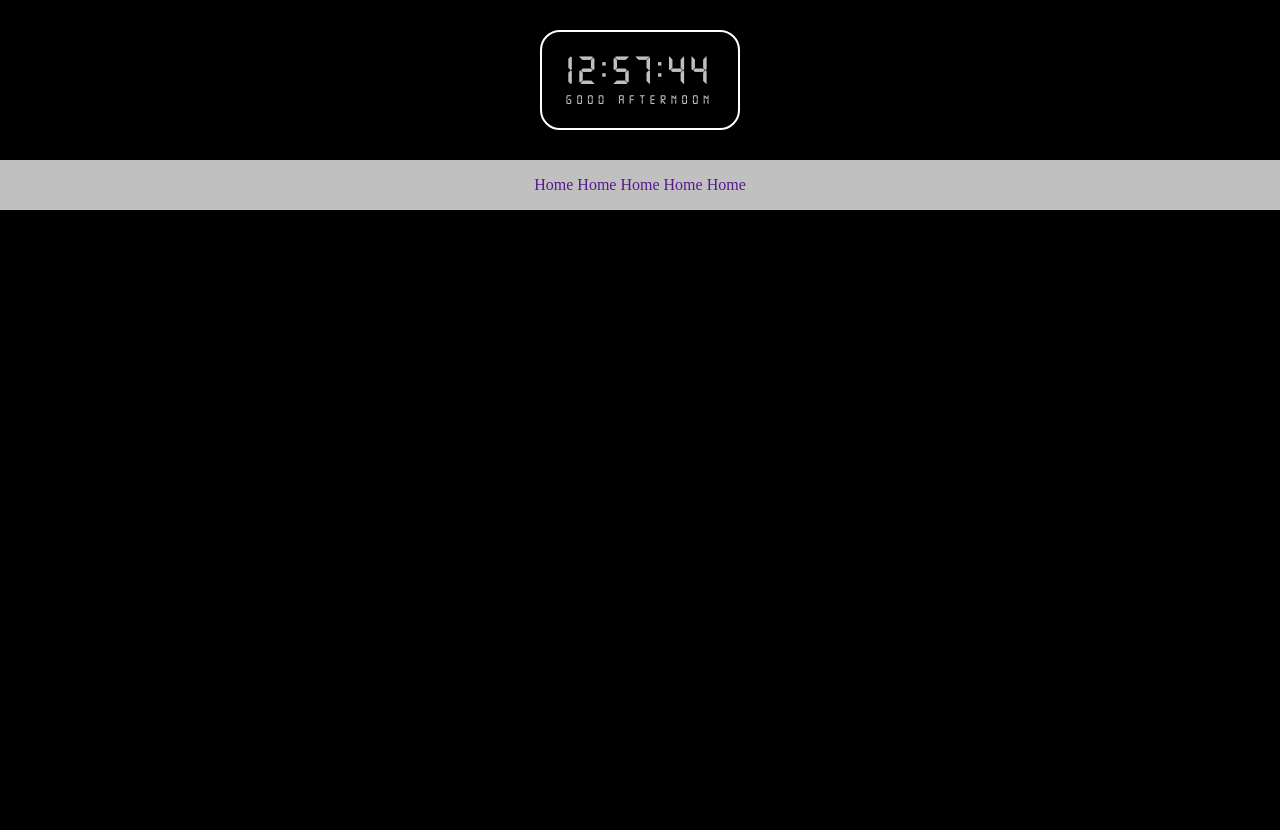
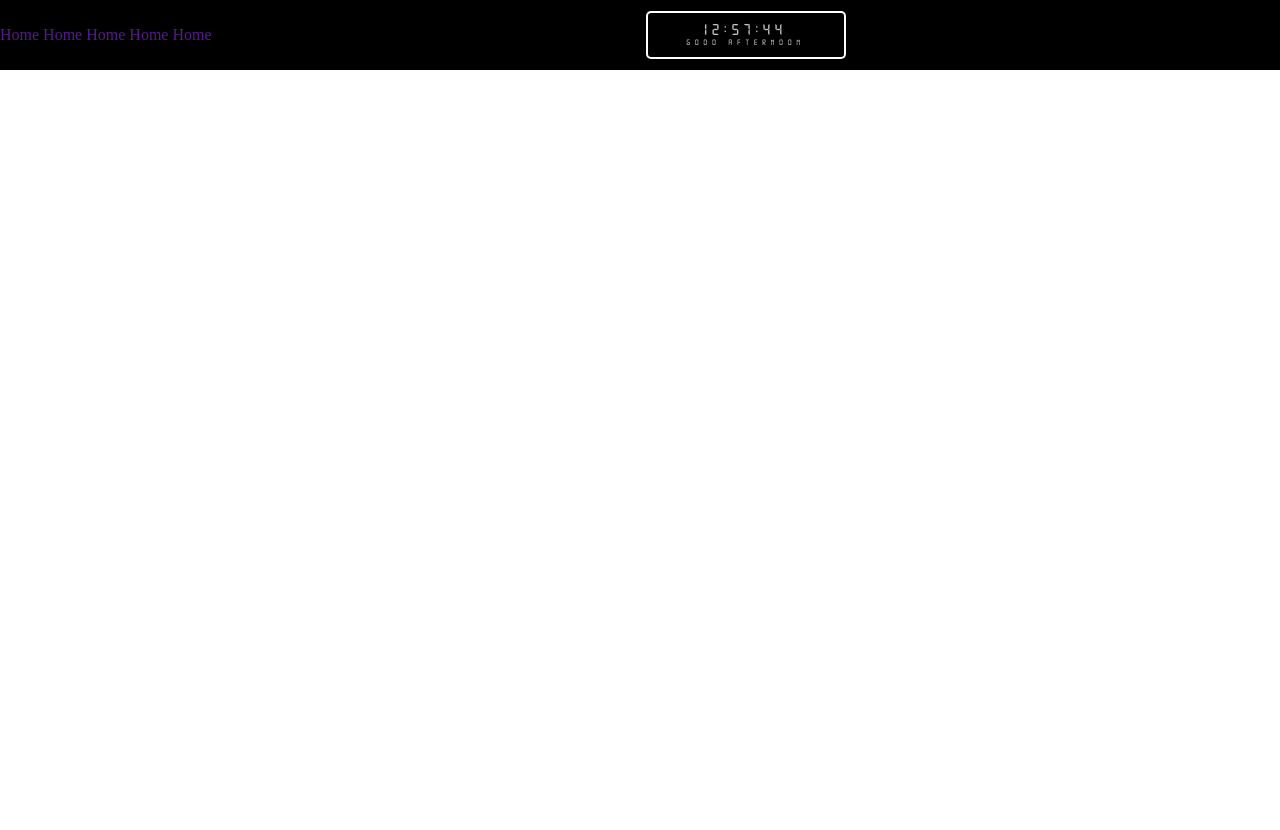
Before and after one commit to FabrinoDash/FabrinoDash.github.io, a PHP site: page / in a window 1280 px wide. After the commit the page ends 70 px from the top, so only its background shows below. Run offline with PHP 8.4, Linux system fonts and the light colour scheme.

Commit message:
Some new Changes

```diff
--- a/index.html
+++ b/index.html
@@ -1,17 +1,22 @@
 <!DOCTYPE html>
 <html lang="en">
 <head>
+    <!-- TOP DETAILS -->
     <meta charset="UTF-8">
     <meta http-equiv="X-UA-Compatible" content="IE=edge">
     <meta name="viewport" content="width=device-width, initial-scale=1.0">
+    <meta name="theme-color" content="rgb(255, 255, 255)">
+    <meta name=”robots” content=”index, follow”>
+    <meta name="keywords" content="fabrino, fabrinodash, dashcorp, fabrino github.com, system developing, system designing, system design, webapplication design, webapplication developers, webapplication development, web developers">
+    <meta name="description" content="Fabrino, Software developer, Android Developer, Web Developer, Dart, PHP, MySQL">
+    <meta name="author" content="FABRINO MHENGILOLO">
+    <link rel="canonical" href="https://FabrinoDash.github.io"/>
+    <!--  -->
     <title>DashTime</title>
     <link rel="stylesheet" href="style.css">
 </head>
 <body>
-    <div class="timeDiv">
-        <p id='time'>13:19:20</p>
-        <p id="message">---------</p>
-    </div>
+    <header>
         <div class="navigation">
             <ul>
                 <a href=""><li>Home</li></a>
@@ -21,6 +26,12 @@
                 <a href=""><li>Home</li></a>
             </ul>
         </div>
+        <div class="timeDiv">
+            <p id='time'>13:19:20</p>
+            <p id="message">---------</p>
+        </div>
+    </header>
+
     <script>
         var time = document.getElementById('time');
         setInterval(()=>{
--- a/style.css
+++ b/style.css
@@ -11,40 +11,45 @@
 body {
   width: 100vw;
   height: 100vh;
-  background: black;
+  background: white;
 }
 
-.timeDiv {
+header {
+  display: flex;
+  align-items: center;
+  justify-content: right;
+  background: black;
+  height: 70px;
+  overflow: hidden;
+}
+header .navigation {
+  height: 50px;
+  display: flex;
+  align-items: center;
+  justify-content: center;
+}
+header .navigation ul a li {
+  display: inline-block;
+}
+header .timeDiv {
   width: 200px;
-  height: 100px;
   border: 2px solid white;
   margin: 30px auto;
+  padding: 10px 0;
   background: black;
-  border-radius: 20px;
+  border-radius: 5px;
   display: flex;
   align-items: center;
   justify-content: center;
   flex-direction: column;
 }
-.timeDiv p {
+header .timeDiv p {
   color: silver;
   font-weight: 900;
-  font-size: 2.5em;
   font-family: tech;
   letter-spacing: 5px;
 }
-.timeDiv #message {
-  font-size: 0.8em;
+header .timeDiv #message {
+  font-size: 0.5em;
   color: silver;
-}
-
-.navigation {
-  background-color: silver;
-  height: 50px;
-  display: flex;
-  align-items: center;
-  justify-content: center;
-}
-.navigation ul a li {
-  display: inline-block;
 }/*# sourceMappingURL=style.css.map */
--- a/style.scss
+++ b/style.scss
@@ -10,33 +10,16 @@
 body{
     width:100vw;
     height:100vh;
-    background: black;
+    background: white;
 }
-.timeDiv{
-    width:200px;
-    height:100px;
-    border: 2px solid white;
-    margin:30px auto;
-    background: black;
-    border-radius: 20px;
+header{
     display: flex;
     align-items: center;
-    justify-content: center;
-    flex-direction: column;
-    p{
-        color:silver;
-        font-weight: 900;
-        font-size: 2.5em;
-        font-family: tech;
-        letter-spacing: 5px;
-    }
-    #message{
-        font-size: 0.8em;
-        color:silver;
-    }
-}
+    justify-content: right;
+    background: black;
+    height: 70px;
+    overflow: hidden;
     .navigation{
-    background-color: silver;
         height: 50px;
         display: flex;
         align-items: center;
@@ -49,3 +32,26 @@ body{
             }
         }
     }
+    .timeDiv{
+        width:200px;
+        border: 2px solid white;
+        margin:30px auto;
+        padding: 10px 0;
+        background: black;
+        border-radius: 5px;
+        display: flex;
+        align-items: center;
+        justify-content: center;
+        flex-direction: column;
+        p{
+            color:silver;
+            font-weight: 900;
+            font-family: tech;
+            letter-spacing: 5px;
+        }
+        #message{
+            font-size: 0.5em;
+            color:silver;
+        }
+    }
+}
```
Also changed, not shown: 1 other file. Lines whose indentation alone changed are shown as unchanged.
